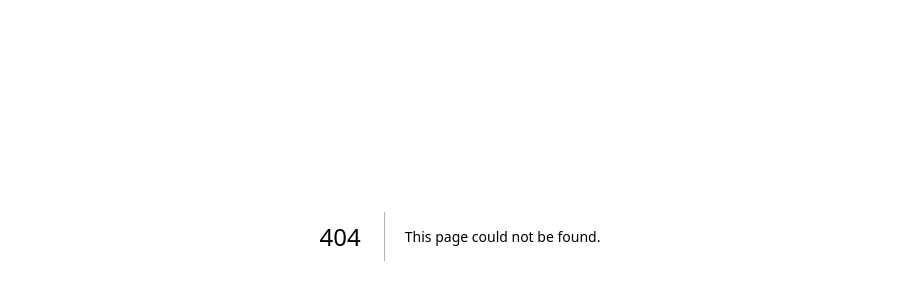
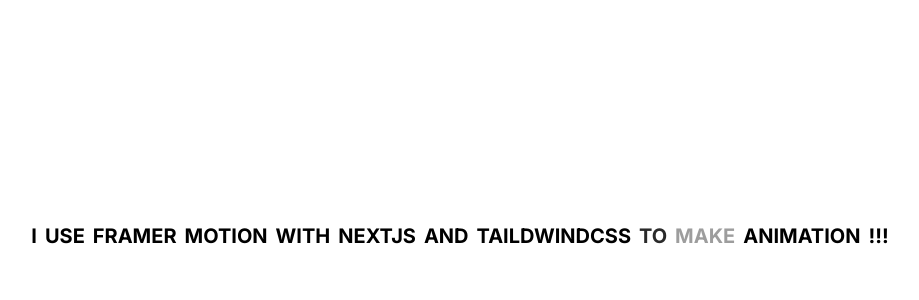
Before and after one commit to lebresilien/Tests, a Next.js app: page /fun-1 in a window 1280 px wide. Before the commit this address had no page. Shown: the part 164-464 px from the top of the page, without its empty margins (180-1099 px from the left). Built offline with nearby package versions, Linux system fonts and the light colour scheme.

Commit message:
animate text

```diff
--- /dev/null
+++ b/src/app/fun-1/page.tsx
@@ -0,0 +1,41 @@
+
+"use client";
+import { motion } from "framer-motion";
+import { useEffect } from "react";
+
+const text = 'I use framer motion with nextjs and taildwindcss to make animation !!!';
+
+export default function Fun() {
+
+    useEffect(() => {
+        const intervalId = setInterval(() => {
+
+        }, 5000)
+
+        return () => clearInterval(intervalId);
+    })
+
+    return (
+        <main className="flex min-h-screen flex-col items-center justify-center space-y-5">
+            <div className="space-y-3 flex flex-col p-5">
+               <div className="flex space-x-2">
+                    {text.split(' ').map((el, i) => (
+                        <motion.div
+                            key={el}
+                            initial={{ opacity: 0 }}
+                            animate={{ opacity: 1 }}
+                            transition={{
+                                repeat: Infinity,
+                                repeatDelay: 2,
+                                duration: .25,
+                                delay: i / 10,
+                            }}
+                        >
+                            <span className="text-black font-bold text-xl uppercase">{el}</span>
+                        </motion.div>
+                    ))}
+                </div>
+            </div>
+        </main>
+    )
+}
```
